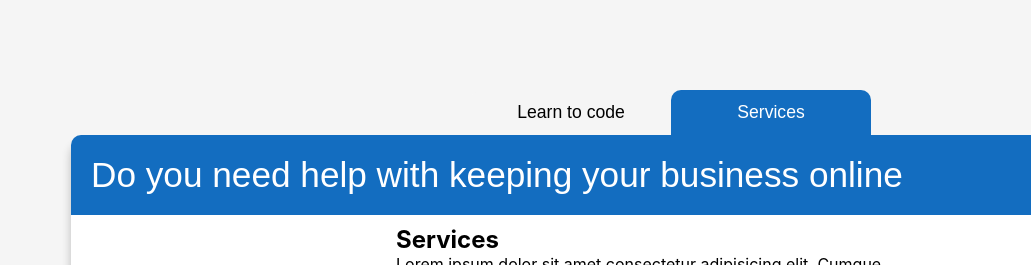
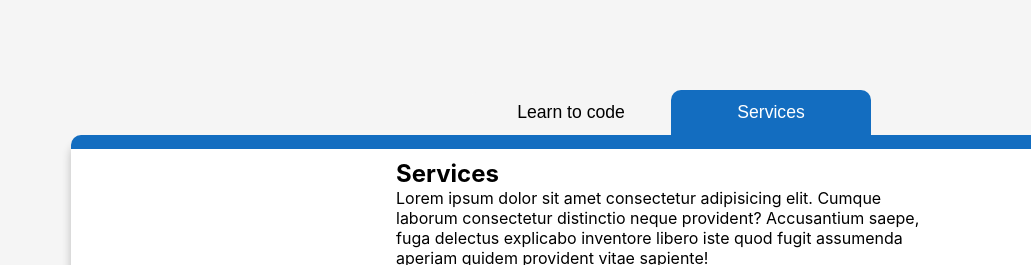
Before and after one commit to louieLouie117/Outline, a React (Create React App) app in the folder client/: page / in a window 1280 px wide. Shown: the part 600-865 px from the top of the page, without its empty margins (249-1280 px from the left). Built offline with nearby package versions, Linux system fonts and the light colour scheme.

Commit message:
RemovedPricing

```diff
--- a/client/src/components/LandingPage/LearnToCode.jsx
+++ b/client/src/components/LandingPage/LearnToCode.jsx
@@ -143,13 +143,12 @@ function LearnToCode(props) {
   return (
     <div className='OutlineLayout-Container' >
       <header>
-        <p>Have you been wanting to learn to code?</p>
       </header>
 
       <main>
 
         <header>
-          <h2>Fundamentals Outline</h2>
+          <h2>Fundamental Outline</h2>
           <p>Lorem ipsum dolor sit amet consectetur adipisicing elit. Cumque laborum consectetur distinctio neque provident? Accusantium saepe, fuga delectus explicabo inventore libero iste quod fugit assumenda aperiam quidem provident vitae sapiente!</p>
         </header>
 
--- a/client/src/components/LandingPage/Services.jsx
+++ b/client/src/components/LandingPage/Services.jsx
@@ -4,7 +4,6 @@ function Services(props) {
   return (
     <div className='Service-Container'>
         <header>
-          <p>Do you need help with keeping your business online</p>
         </header>
 
       <main>
@@ -14,7 +13,7 @@ function Services(props) {
           <p>Lorem ipsum dolor sit amet consectetur adipisicing elit. Cumque laborum consectetur distinctio neque provident? Accusantium saepe, fuga delectus explicabo inventore libero iste quod fugit assumenda aperiam quidem provident vitae sapiente!</p>
         </header>
 
-        <div className='PricingCard-Container'>
+        {/* <div className='PricingCard-Container'>
         <section>
 
 
@@ -171,7 +170,7 @@ function Services(props) {
 
           </main>
         </section>
-        </div>
+        </div> */}
       </main>
 
     </div>
--- a/client/src/models/landingPage.css
+++ b/client/src/models/landingPage.css
@@ -228,7 +228,7 @@ iframe ::-webkit-scrollbar{
     justify-items: left;
     background: #136DC0;
     color: white;
-    padding: 20px;
+    padding: 7px;
     text-align: left;
 }
 
--- a/client/src/views/LandingPage.jsx
+++ b/client/src/views/LandingPage.jsx
@@ -20,16 +20,16 @@ const OptionsHandler = e =>{
     if(e.target.innerText === "Learn to code"){
       setLearnButton(false);
       setServiceButton(true);
-      setContentLearnToCode(false);
-      setContentServices(true);
+      setContentLearnToCode(true);
+      setContentServices(false);
 
 
     }
     if(e.target.innerText === "Services"){
       setLearnButton(true);
       setServiceButton(false);
-      setContentLearnToCode(true);
-      setContentServices(false);
+      setContentLearnToCode(false);
+      setContentServices(true);
     }
 
 
```
